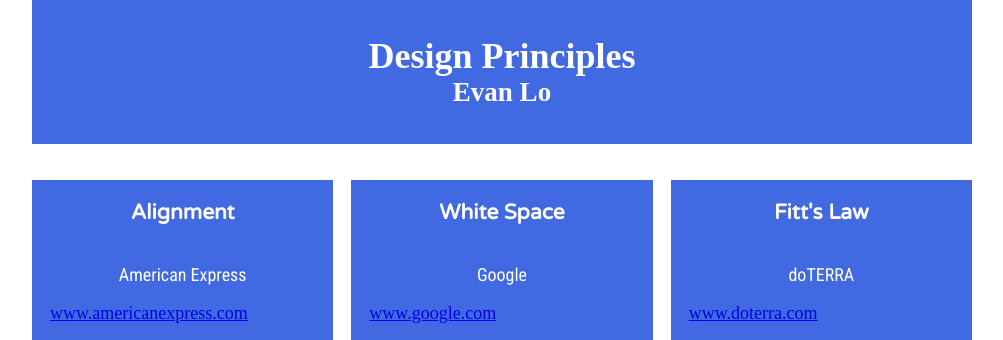
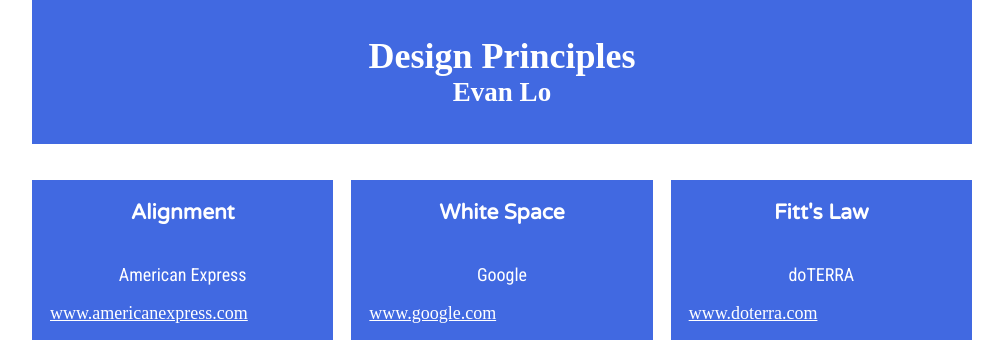
Before and after one commit to EvanLo427/EvanLo427.github.io, a plain HTML site: page lesson2/design-principles.html in a window 1280 px wide. Shown: the top 340 px of the page, without its empty margins (138-1141 px from the left). Drawn offline with Linux system fonts and the light colour scheme.

Commit message:
upudated

```diff
--- a/lesson2/css/main.css
+++ b/lesson2/css/main.css
@@ -27,16 +27,19 @@ img {
     margin-top: 1em;
 }
 
-h1, h2, h3, p, link {
+h1, h2, h3, p, a {
     color: white;
     margin: 0;
+    text-align: center;
 }
 
 h3{
+    color: white;
     font-family: 'Varela Round', cursive;
 }
 
 p{
+    color: white;
     font-family: 'Roboto Condensed', cursive;
 }
 
```
